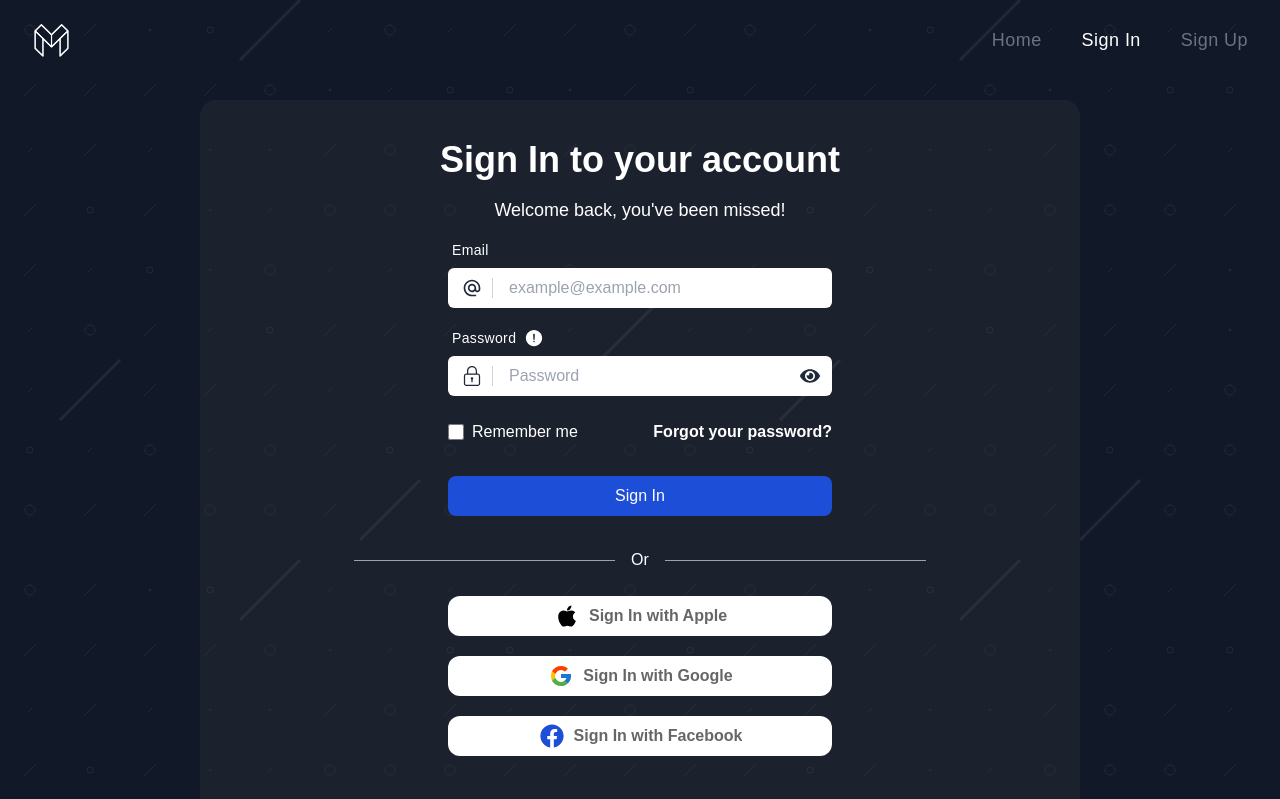
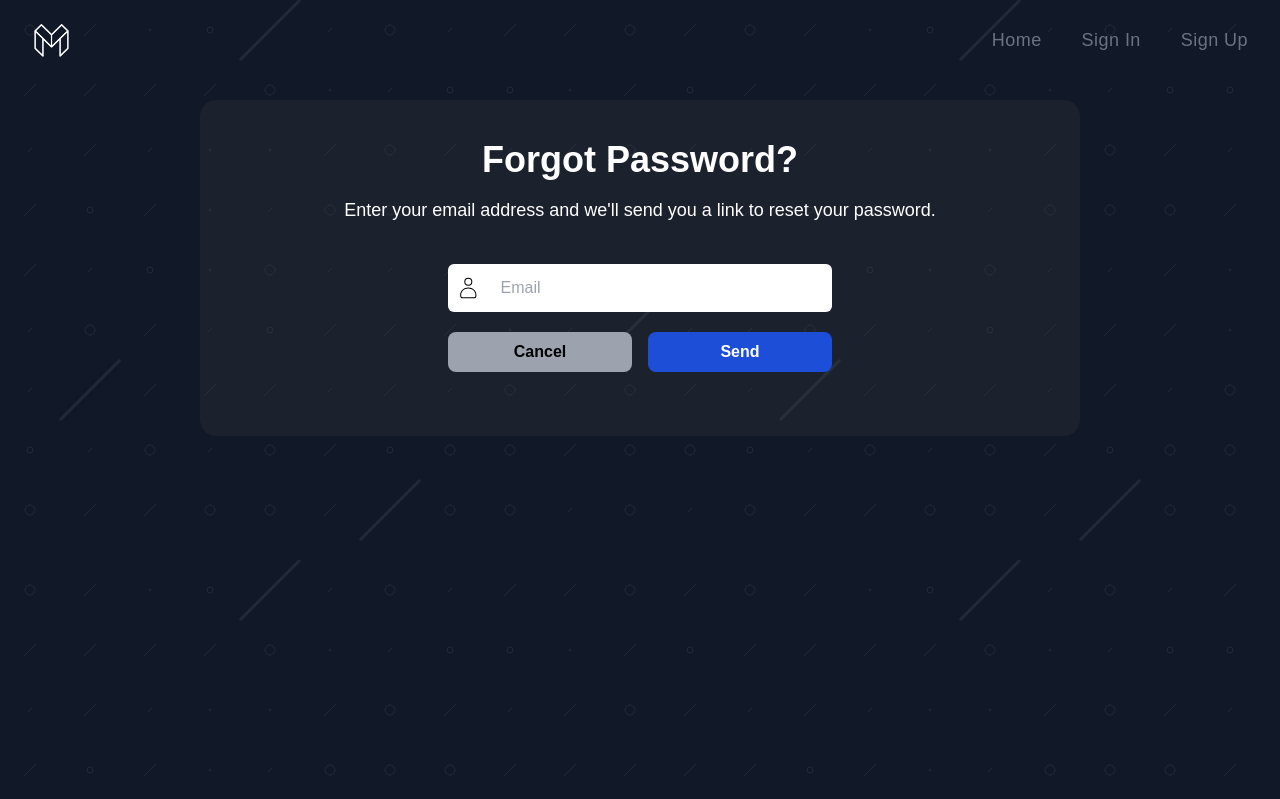
Before and after one commit to aleexvdev/auth-mern, a React (Vite) app in the folder client/: page /recover-password in a window 1280 px wide. Before the commit this address led to /sign-in. Shown: the top 799 px of the page. Built offline with nearby package versions, Linux system fonts and the light colour scheme; no server answers.

Commit message:
Feat: forgot password page

```diff
--- /dev/null
+++ b/client/src/pages/auth/RecoverPasswordPage.tsx
@@ -0,0 +1,123 @@
+import { motion } from "framer-motion";
+import { useForm } from "react-hook-form";
+import { CiUser } from "react-icons/ci";
+import { GoAlert } from "react-icons/go";
+import { Link } from "react-router-dom";
+
+export const RecoverPasswordPage = () => {
+  const {
+    register,
+    handleSubmit,
+    formState: { errors },
+  } = useForm<{ email: string }>();
+
+  const onSubmit = (data: { email: string }) => {
+    console.log(data);
+  };
+
+  console.log(errors);
+
+  return (
+    <motion.section
+      className="w-full h-auto mx-auto max-w-4xl px-4 md:px-2 pb-10"
+      initial={{ opacity: 0, y: 20 }}
+      animate={{ opacity: 1, y: 0 }}
+      exit={{ opacity: 0, y: -20 }}
+      transition={{ duration: 0.5 }}
+    >
+      <article>
+        <motion.div
+          className="w-full h-full flex flex-col items-center justify-center my-5 bg-gray-second rounded-2xl py-10 px-8"
+          initial={{ opacity: 0, scale: 0.9 }}
+          animate={{ opacity: 1, scale: 1 }}
+          transition={{ duration: 0.5 }}
+        >
+          <motion.div
+            className="w-full flex items-center justify-center gap-x-2"
+            initial={{ opacity: 0, y: -20 }}
+            animate={{ opacity: 1, y: 0 }}
+            transition={{ delay: 0.2, duration: 0.5 }}
+          >
+            <h1 className="text-white font-bold text-3xl text-center md:text-4xl">
+              Forgot Password?
+            </h1>
+          </motion.div>
+          <motion.p
+            className="w-full text-white font-medium text-lg text-center my-4"
+            initial={{ opacity: 0, y: 20 }}
+            animate={{ opacity: 1, y: 0 }}
+            transition={{ delay: 0.4, duration: 0.5 }}
+          >
+            Enter your email address and we'll send you a link to reset your
+            password.
+          </motion.p>
+          <motion.div
+            className="w-full max-w-sm"
+            initial={{ opacity: 0, scale: 0.9 }}
+            animate={{ opacity: 1, scale: 1 }}
+            transition={{ delay: 0.6, duration: 0.5 }}
+          >
+            <form onSubmit={handleSubmit(onSubmit)}>
+              <div className="w-full flex flex-col items-center justify-center gap-y-5 my-6 overflow-hidden">
+                <div className="bg-white w-full flex items-center justify-between px-2 py-3 rounded-md h-12 overflow-hidden">
+                  <CiUser className="w-7 h-7" />
+                  <input
+                    className="w-full h-full rounded-sm ml-5 outline-none bg-transparent text-gray-800"
+                    type="email"
+                    placeholder="Email"
+                    {...register("email", { required: "Email is required" })}
+                  />
+                </div>
+                {errors["email"] && (
+                  <motion.div
+                    className="w-full"
+                    initial={{ opacity: 0, y: 20 }}
+                    animate={{ opacity: 1, y: 0 }}
+                    transition={{ delay: 0.4, duration: 0.5 }}
+                  >
+                    <span className="text-white text-sm flex items-center gap-x-2">
+                      <GoAlert className="w-4 h-4 text-yellow-400" />{" "}
+                      {errors["email"].message?.toString()}
+                    </span>
+                  </motion.div>
+                )}
+                <div className="overflow-hidden w-full flex items-center justify-center gap-4">
+                  <Link to={"/sign-in"} className="w-full overflow-hidden">
+                    <motion.div
+                      className="w-full"
+                      initial={{ opacity: 0, y: 20 }}
+                      animate={{ opacity: 1, y: 0 }}
+                      transition={{ delay: 0.8, duration: 0.5 }}
+                    >
+                      <button
+                        type="button"
+                        className="w-full bg-gray-400 hover:bg-gray-300 text-black rounded-lg py-2 px-3 flex items-center justify-center"
+                      >
+                        <span className="text-center font-semibold">
+                          Cancel
+                        </span>
+                      </button>
+                    </motion.div>
+                  </Link>
+                  <motion.div
+                    className="w-full"
+                    initial={{ opacity: 0, y: 20 }}
+                    animate={{ opacity: 1, y: 0 }}
+                    transition={{ delay: 0.8, duration: 0.5 }}
+                  >
+                    <button
+                      type="submit"
+                      className="w-full bg-blue-700 hover:bg-blue-800 text-white rounded-lg py-2 px-3 flex items-center justify-center"
+                    >
+                      <span className="text-center font-semibold">Send</span>
+                    </button>
+                  </motion.div>
+                </div>
+              </div>
+            </form>
+          </motion.div>
+        </motion.div>
+      </article>
+    </motion.section>
+  );
+};
--- a/client/src/pages/auth/SignInPage.tsx
+++ b/client/src/pages/auth/SignInPage.tsx
@@ -15,7 +15,7 @@ import { motion, AnimatePresence } from "framer-motion";
 
 export const SignInPage = () => {
   const [rememberMe, setRememberMe] = useState<boolean>(false);
-  const [email, setEmail] = useState<string>('');
+  const [email, setEmail] = useState<string>("");
   const dispatch: AppDispatch = useDispatch();
   const navigate = useNavigate();
   const { isAuthenticated, isLoading, success, error } =
@@ -24,12 +24,11 @@ export const SignInPage = () => {
     register,
     handleSubmit,
     formState: { errors },
-    reset
+    reset,
   } = useForm<SignInFormData>();
 
-
   useEffect(() => {
-    const storedEmail = localStorage.getItem('username');
+    const storedEmail = localStorage.getItem("username");
     if (storedEmail) {
       setEmail(storedEmail);
     }
@@ -56,7 +55,7 @@ export const SignInPage = () => {
       }
       await dispatch(signIn(data));
     } catch (error) {
-      alert('Authentication Error');
+      alert("Authentication Error");
       console.error("Authentication Error: ", error);
       dispatch(resetState());
       reset({
@@ -157,11 +156,11 @@ export const SignInPage = () => {
                     Remember me
                   </span>
                 </label>
-                <button className="w-full flex items-center justify-end">
+                <Link to={"/recover-password"} className="w-full flex items-center justify-end">
                   <span className="font-semibold text-base text-white hover:text-gray-400 text-right">
                     Forgot your password?
                   </span>
-                </button>
+                </Link>
               </motion.div>
               {error && (
                 <div
--- a/client/src/routes/AppRoutes.tsx
+++ b/client/src/routes/AppRoutes.tsx
@@ -10,6 +10,7 @@ import { useDispatch, useSelector } from "react-redux";
 import { useEffect } from "react";
 import { selectAuth, verifyToken } from "../features/auth/authSlice";
 import { UnknownAction } from "@reduxjs/toolkit";
+import { RecoverPasswordPage } from "../pages/auth/RecoverPasswordPage";
 
 const AppRoutes = () => {
 
@@ -29,6 +30,7 @@ const AppRoutes = () => {
         <Route path="/" index element={<PublicLayout><App /></PublicLayout>} />
         <Route path="/sign-in" element={<PublicLayout><SignInPage /></PublicLayout>} />
         <Route path="/sign-up" element={<PublicLayout><SignUpPage /></PublicLayout>} />
+        <Route path="/recover-password" element={<PublicLayout><RecoverPasswordPage /></PublicLayout>} />
         {/* Private Routes */}
         <Route
           path="/dashboard"
```
Also changed, not shown: 1 other file (tests, documents, lock files or other folders).
